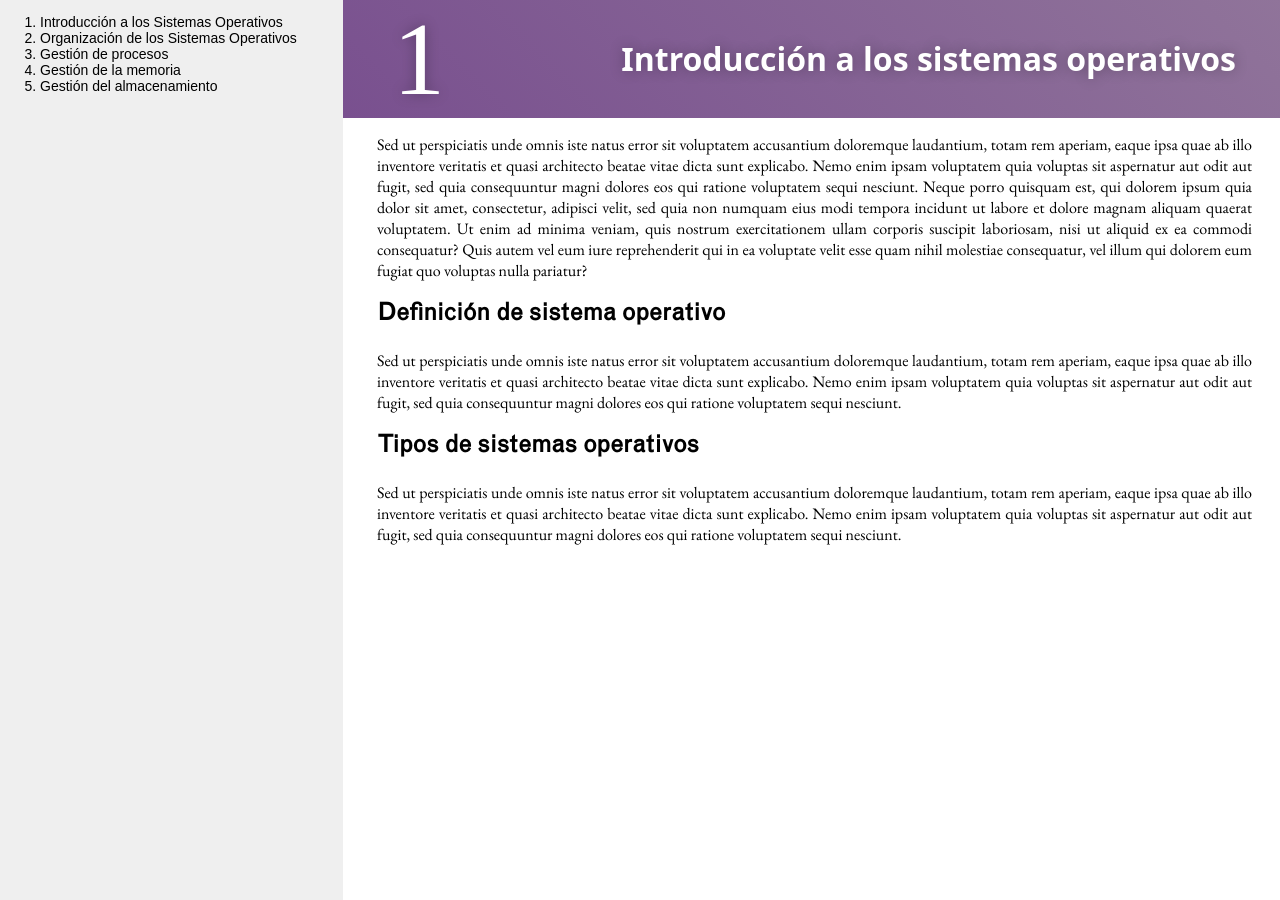
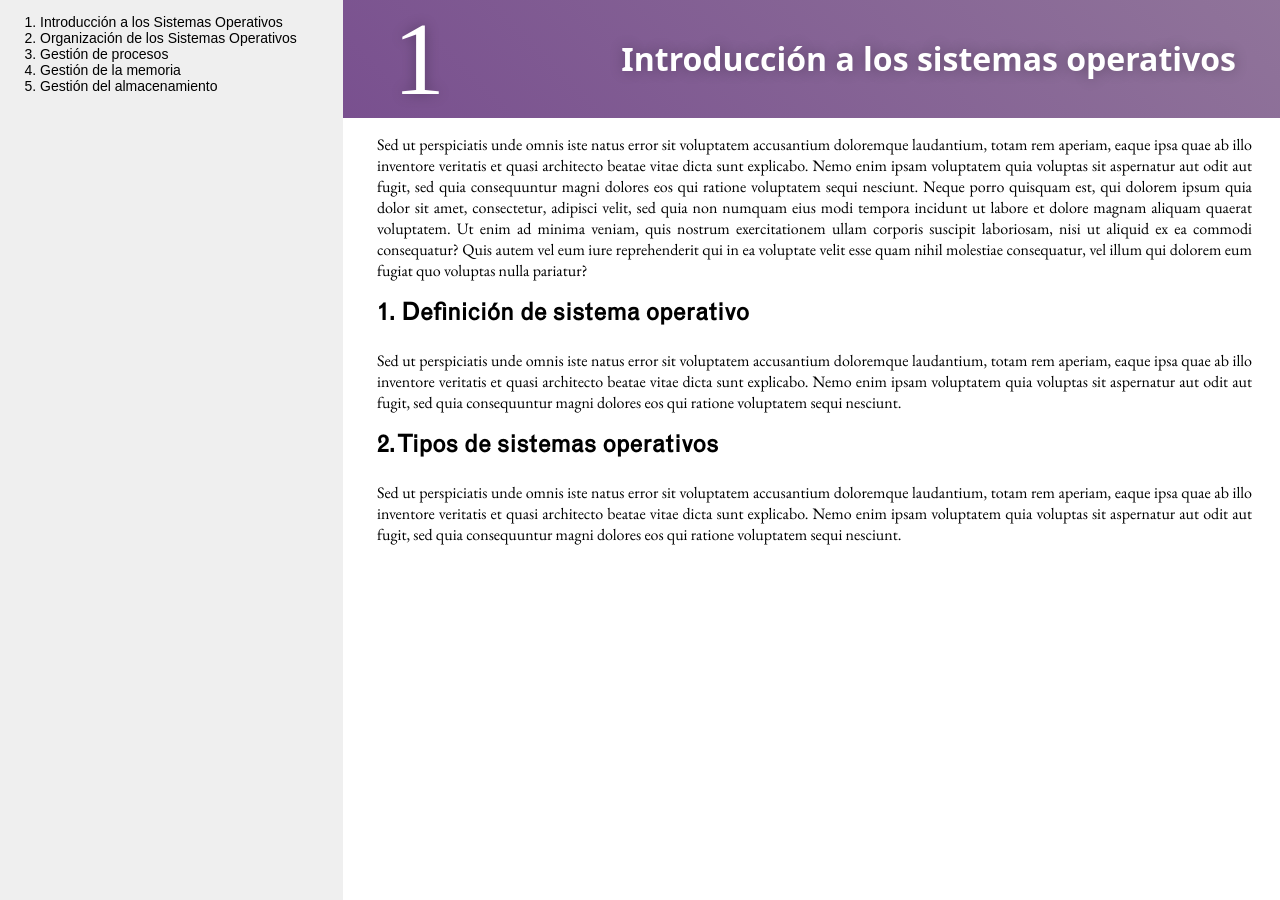
Before and after one commit to dkaerit/SSOO, a Jekyll site: the page built from _posts/2020-10-05-TEMA01.md, in a window 1280 px wide. Built offline with Jekyll 4.4.1, drawn with Linux system fonts in a browser that asks for light colours; some web fonts are replaced.

Commit message:
Update 2020-10-05-TEMA01.md

```diff
--- a/_posts/2020-10-05-TEMA01.md
+++ b/_posts/2020-10-05-TEMA01.md
@@ -9,8 +9,8 @@ layout: post
 Sed ut perspiciatis unde omnis iste natus error sit voluptatem accusantium doloremque laudantium, totam rem aperiam, eaque ipsa quae ab illo inventore veritatis et quasi architecto beatae vitae dicta sunt explicabo. Nemo enim ipsam voluptatem quia voluptas sit aspernatur aut odit aut fugit, sed quia consequuntur magni dolores eos qui ratione voluptatem sequi nesciunt.
 Neque porro quisquam est, qui dolorem ipsum quia dolor sit amet, consectetur, adipisci velit, sed quia non numquam eius modi tempora incidunt ut labore et dolore magnam aliquam quaerat voluptatem. Ut enim ad minima veniam, quis nostrum exercitationem ullam corporis suscipit laboriosam, nisi ut aliquid ex ea commodi consequatur? Quis autem vel eum iure reprehenderit qui in ea voluptate velit esse quam nihil molestiae consequatur, vel illum qui dolorem eum fugiat quo voluptas nulla pariatur?
 
-## Definición de sistema operativo
+## 1. Definición de sistema operativo
 Sed ut perspiciatis unde omnis iste natus error sit voluptatem accusantium doloremque laudantium, totam rem aperiam, eaque ipsa quae ab illo inventore veritatis et quasi architecto beatae vitae dicta sunt explicabo. Nemo enim ipsam voluptatem quia voluptas sit aspernatur aut odit aut fugit, sed quia consequuntur magni dolores eos qui ratione voluptatem sequi nesciunt.
 
-## Tipos de sistemas operativos
+## 2. Tipos de sistemas operativos
 Sed ut perspiciatis unde omnis iste natus error sit voluptatem accusantium doloremque laudantium, totam rem aperiam, eaque ipsa quae ab illo inventore veritatis et quasi architecto beatae vitae dicta sunt explicabo. Nemo enim ipsam voluptatem quia voluptas sit aspernatur aut odit aut fugit, sed quia consequuntur magni dolores eos qui ratione voluptatem sequi nesciunt.
```
